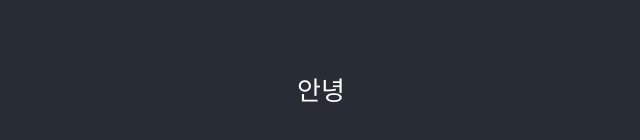
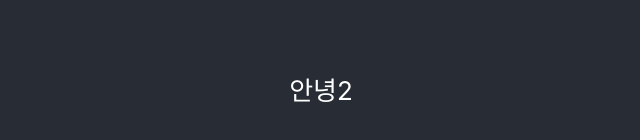
Before and after one commit to dggb/portfolio, a React (Create React App) app: page / in a window 1280 px wide. Shown: the part 312-452 px from the top of the page, without its empty margins (319-959 px from the left). Built offline with nearby package versions, Linux system fonts and the light colour scheme.

Commit message:
커밋 테스트

```diff
--- a/src/App.js
+++ b/src/App.js
@@ -4,7 +4,7 @@ function App() {
   return (
     <div className="App">
       <header className="App-header">
-        <div>안녕</div>
+        <div>안녕2</div>
       </header>
     </div>
   );
```
